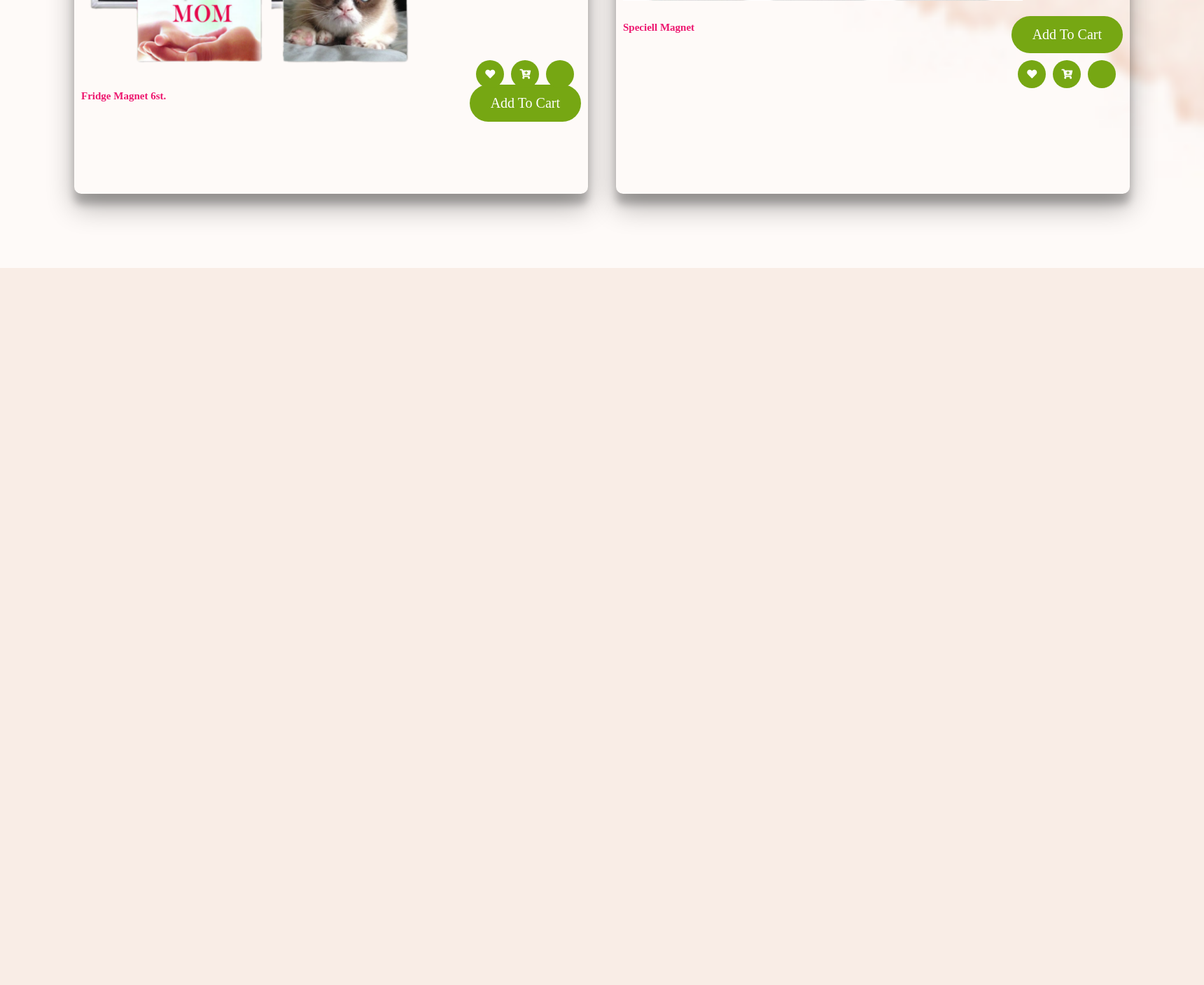
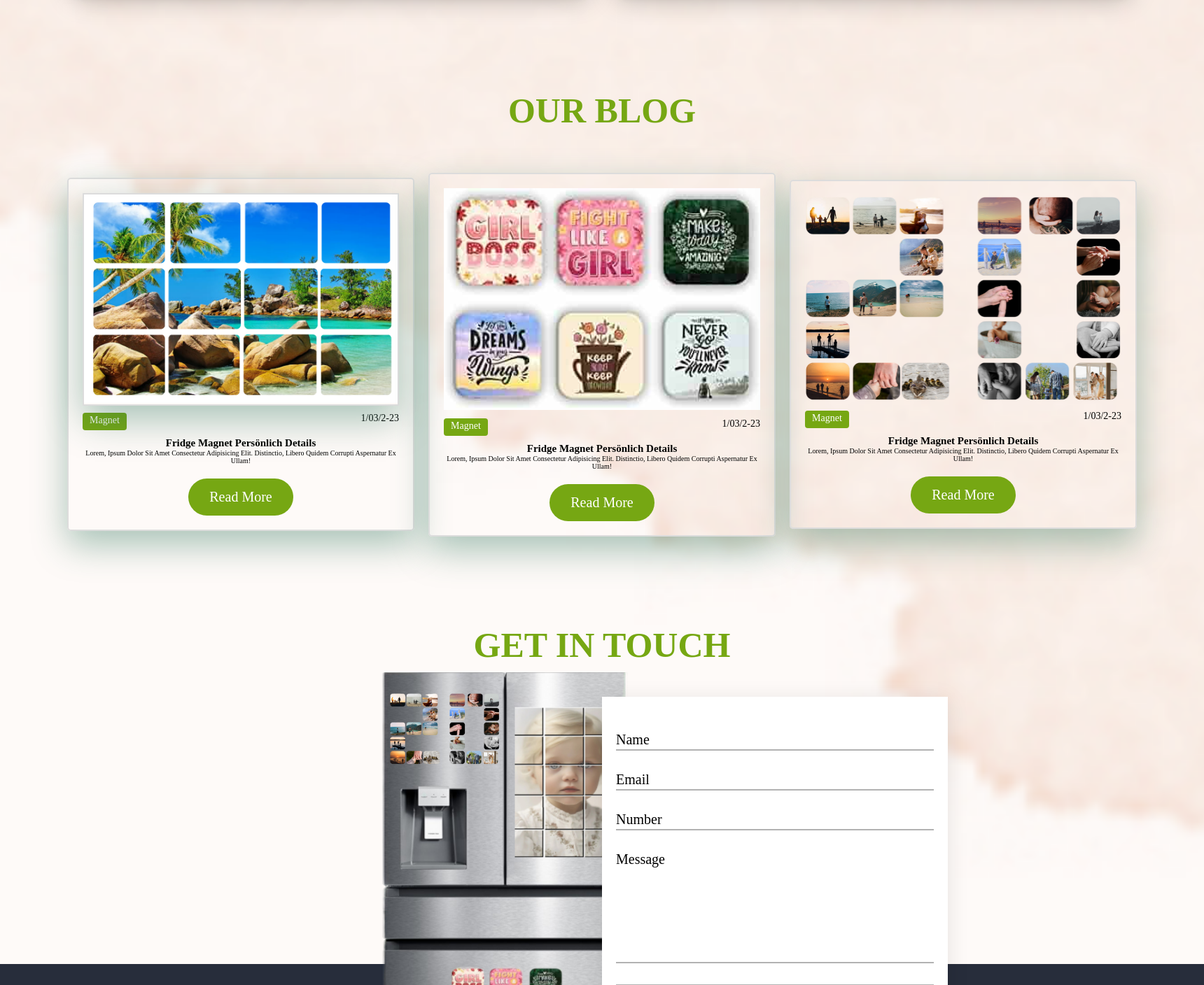
Before and after one commit to Barbarakovacs85/Magnet-firma, a PHP site: the page made by admin panel/index.html in a window 1720 px wide; the page is wider, and only the part inside the window is pictured. Shown: the part 4772-6180 px from the top of that part at 70% size. Before the commit the page ends 5155 px from the top of that part, so only its background shows below. Run offline with PHP 8.4, Linux system fonts and the light colour scheme.

Commit message:
add blog

```diff
--- a/admin panel/index.html
+++ b/admin panel/index.html
@@ -171,6 +171,93 @@
             </div>
         </div>
 </section>
+<section class="blog" id="blog">
+    <h1 class="heading">Our blog</h1>
+        <div class="box-container">
+            <div class="box">
+                <div class="img-box" style=" background: rgba(255,255,255, 0.03);
+                border: 2px solid #dcdcdc;
+                backdrop-filter:blur(11px);
+                box-shadow: 0 20px 50px rgba(40, 113, 85, 0.4);">
+                    <img src="../image/product (2).png" alt="">
+                </div>
+                <div class="detail">
+                    <div class="date">
+                        <span>Magnet</span>
+                        <p>1/03/2-23</p>
+                    </div>
+                        <h1>fridge Magnet Persönlich details</h1>
+                        <p>Lorem, ipsum dolor sit amet consectetur adipisicing elit. Distinctio, libero quidem corrupti aspernatur ex ullam!</p>
+                        <a href="" class="btn">read more</a>
+                </div>
+            </div>
+            <div class="box">
+                <div class="img-box">
+                    <img src="../image/product5.jpg" alt="">
+                </div>
+                <div class="detail">
+                    <div class="date">
+                        <span>Magnet</span>
+                        <p>1/03/2-23</p>
+                    </div>
+                        <h1>fridge Magnet Persönlich details</h1>
+                        <p>Lorem, ipsum dolor sit amet consectetur adipisicing elit. Distinctio, libero quidem corrupti aspernatur ex ullam!</p>
+                        <a href="" class="btn">read more</a>
+                </div>
+            </div>
+            <div class="box">
+                <div class="img-box">
+                    <img src="../image/product8.png" alt="">
+                </div>
+                <div class="detail">
+                    <div class="date">
+                        <span>Magnet</span>
+                        <p>1/03/2-23</p>
+                    </div>
+                        <h1>fridge Magnet Persönlich details</h1>
+                        <p>Lorem, ipsum dolor sit amet consectetur adipisicing elit. Distinctio, libero quidem corrupti aspernatur ex ullam!</p>
+                        <a href="" class="btn">read more</a>
+                </div>
+            </div>
+        <div>
+</section>
+
+
+
+
+
+
+
+
+
+<section class="contact" id="contact">
+    <h1 class="heading">get in touch</h1>
+    <div class="box-container">
+        <div class="box">
+            <img src="../image/huto.png" alt="">
+        </div>
+        <form action="" class="contacted">
+            <div class="input-field">
+                <input type="text" id="name">
+                <label for="name">Name</label>
+            </div>
+            <div class="input-field">
+                <input type="text" id="email">
+                <label for="email">Email</label>
+            </div>
+            <div class="input-field">
+                <input type="text" id="number">
+                <label for="number">Number</label>
+            </div>
+            <div class="input-field">
+                <textarea name="message" id="message" cols="30" rows="10"></textarea>
+                <label for="message">Message</label>
+            </div>
+            <input type="submit" class="btn" value="Send Message">
+        </form>
+    </div>
+</section>
+
 <script src="../js/script.js"></script>
 </body>
 </html>
--- a/css/admin_style.css
+++ b/css/admin_style.css
@@ -18,7 +18,8 @@
     --box-shadow: 2px 2px 5px rgba(0, 0, 0, 0.40);
 }
 body{
-    background-image:url(../image/image.png.jpg) ;
+    background-image:url(../image/hatter1.png) ;
+    background-size: cover;
     background-repeat: no-repeat;
     background-position: center;
 }
--- a/css/stylee.css
+++ b/css/stylee.css
@@ -274,6 +274,62 @@ header .navbar a:hover{
     font-weight: bold;
     font-size: 2rem;
 }
+.blog{
+    width: 100%;
+    min-height: 100vh;
+    padding: 5%;
+}
+.heading{
+    margin-top: -50px;
+}
+.blog .box-container{
+    padding: 4rem 0;
+    display: flex;
+    align-items: center;
+    justify-content: center;
+    flex-wrap: wrap;
+
+}
+.blog .box-container .box{
+    background: rgba(255,255,255, 0.03);
+    border: 2px solid #dcdcdc;
+    backdrop-filter:blur(0.5px);
+    box-shadow: 0 20px 50px rgba(40, 113, 85, 0.4);
+    text-align: center;
+    margin: 1rem;
+    padding: 2rem;
+    flex: 1 1 33rem;
+    border-radius: .5rem;
+}
+.blog .box-container .img-box{
+    transition:  .5s;
+    overflow: hidden;
+}
+.blog .box-container .img-box img{
+    width: 100%;
+}
+.blog .box-container .box:hover img{
+    transform: scale(1.2);
+}
+.blog .box-container .box .date{
+    display: flex;
+    justify-content: space-between;
+    margin: 1rem 0;
+    font-size: 14px;
+}
+.blog .box-container .box .date span{
+    background-color: #76a713;
+    color: #fff;
+    border-radius: 4px;
+    padding: .3rem 1rem;
+    height: 25px;
+}
+.blog .box-container.box p{
+    font-size: 12px;
+    margin: 1rem 0;
+    line-height: 1.5;
+    color: #aaa;
+}
 
 
 
@@ -285,12 +341,108 @@ header .navbar a:hover{
 
 
 
+.contact {
+    background-image: url(../image/hatter1.png);
+    background: linear-gradient(transparent 70%, var(--black) 30%);
+}
+
+.contact .box-container {
+    display: grid;
+    grid-template-columns: repeat(auto-fit, minmax(50rem, 1fr));
+    align-items: center;
+    justify-content: center;
+}
+.contacted{
+    width: 70%;
+}
+.contact .box-container .box img {
+    max-width: 50%;
+    width: 100%;
+    margin-left:390px;
+}
+
+.contact .box-container form {
+    padding: 2rem;
+    background-color: #fff;
+    box-shadow: 0 .5rem 3rem rgba(0, 0, 0, 0.1);
+}
+
+.contact .box-container form .input-field {
+    position: relative;
+}
+.contact .box-container form .input-field input{
+    border:none;
+}
+.contact .box-container form .input-field,
+.contact .box-container form .input-field textarea {
+    width: 100%;
+    margin: 1.5rem 0;
+    padding: 1rem 0;
+    border: none;
+    border-bottom: .2rem solid rgba(0, 0, 0, 0.3);
+    font-size: 1.7rem;
+    text-transform: none;
+    outline:none;
+}
+
+.contact .box-container form .input-field textarea {
+    resize: none;
+    height: 15rem;
+}
+
+.contact .box-container form .input-field input:focus,
+.contact .box-container form .input-field textarea:focus {
+    border: var(--red);
+}
+
+label {
+    font-size: 2rem;
+    position: absolute;
+    top: 1.5rem;
+    left: 0;
+}
+.input-field:focus~label{
+    top:-.4rem;
+    font-size: 1.5rem;
+    color:var(--red);
+}
+.input-field #name:focus~label,
+.input-field #email:focus~label,
+.input-field #number:focus~label,
+.input-field textarea:focus~label{
+    top:-.4rem;
+    font-size: 1.5rem;
+    color:var(--red);
+}
+input[type="submit"]{
+    border:none;
+}
 
 
 
 
 
 
+@media (max-width:991px){
+    html{
+        font-size: 55%;
+    }
+    header{
+        padding: 2rem 4%;
+    }
+    section{
+        padding: 3rem 4%;
+    }
+    .usage .row{
+        flex-flow: column;
+    }
+    .usage .row .divider{
+        display: none;
+    }
+    .usage .row .bow-container .box{
+        text-align: center;
+    }
+}
 @media (max-width:760px){
     #menu-bar{
         display:block;
@@ -323,4 +475,24 @@ header .navbar a:hover{
     .fa-times{
         transform: rotate(180deg);
     }
+    .home .content h3{
+        font-size: 4rem;
+    }
+    .home .content p{
+        font-size: 1.5rem;
+    }
+    .about .row .content .buttons a{
+        width: 95%;
+    }
+    .about .row .content .buttons a:last-child{
+        margin: 1rem 0;
+    }
 }
+@media (max-width:400px){
+    html{
+        font-size: 50%;
+    }
+    .heading{
+        font-size: 3.2rem;
+    }
+}
```
Also changed, not shown: weblap/contact.html (deleted, +0 -20 lines), weblap/index.html (+0 -9 lines), image/hatter.jpg.jpg (added), image/huto.png.
